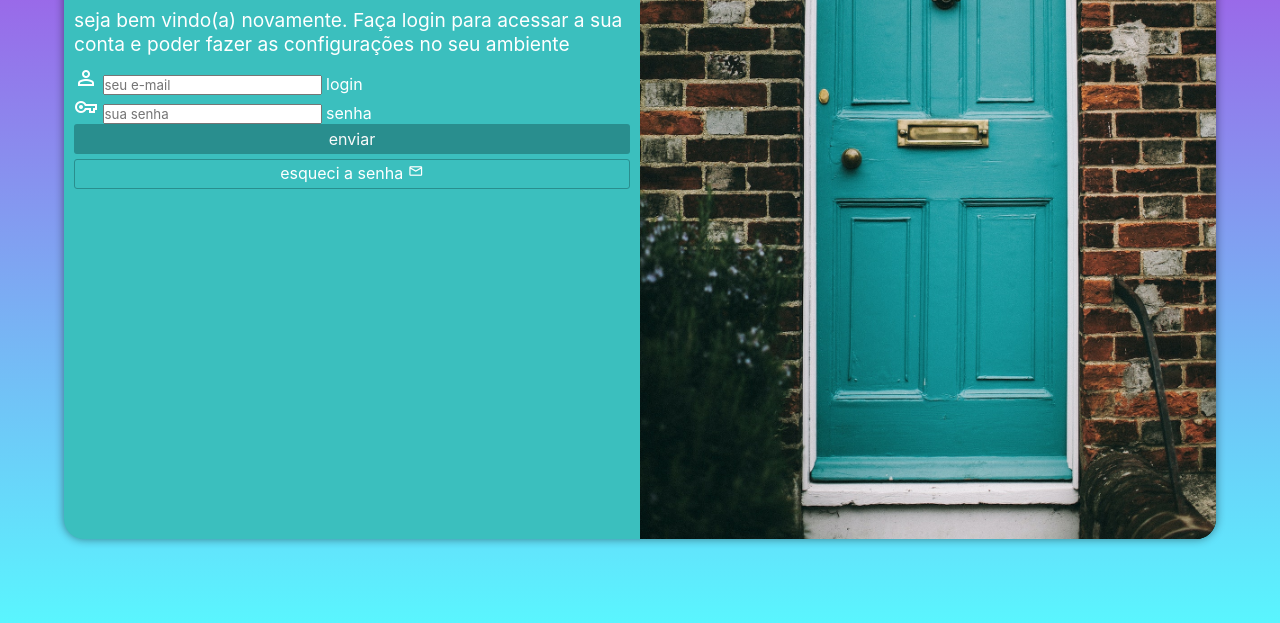
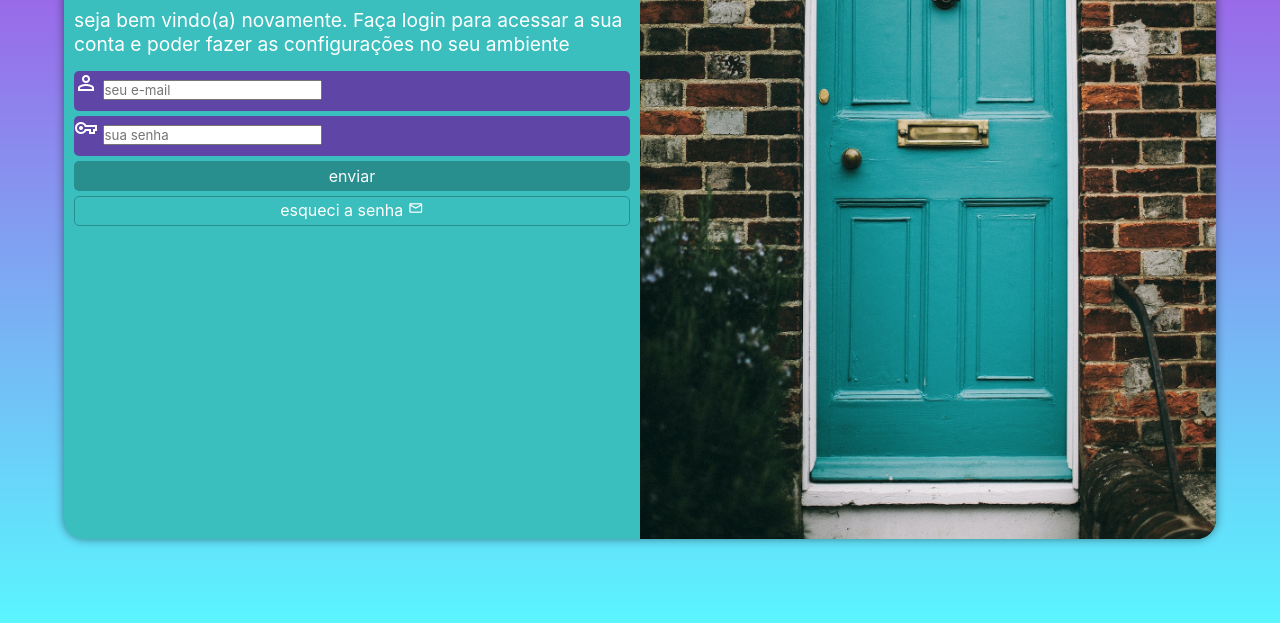
Before and after one commit to entony-katy/login, a plain HTML site: page index.html in a window 1280 px wide. Shown: the part 161-784 px from the top of the page. Drawn offline with nearby package versions, Linux system fonts and the light colour scheme.

Commit message:
organizando a area de dados

```diff
--- a/index.html
+++ b/index.html
@@ -39,7 +39,7 @@
       <div class="campo">
         <span class="material-symbols-outlined" onclick="clickMenu()">vpn_key</span>
 
-        <input type="password" name="senha" id="isenha" required placeholder="sua senha" minlength="5"  autocomplete="current-password">
+        <input type="password" name="senha" id="isenha" required placeholder="sua senha" maxlength="20"  minlength="5"  autocomplete="current-password">
         <label for="isenha">senha</label>
       </div>
 
--- a/style.css
+++ b/style.css
@@ -62,6 +62,19 @@ main > section > div#login > p {
   padding-bottom: 10px;
 }
 
+form > div.campo {
+  background-color: #5F45A6;
+  display: block;
+  height: 40px;
+  margin:5px 0px;
+  border-radius: 5px;
+  width: 100%;
+}
+
+div.campo > label {
+  display: none;
+}
+
 form > input[type=submit] {
   display:block;
   font-size: 1em;
@@ -71,7 +84,7 @@ form > input[type=submit] {
   background-color: #298E8E;
   color: #FAFAFA;
   border:none;
-  border-radius: 3px;
+  border-radius: 5px;
 }
 
 form > input[type=submit]:active {
@@ -89,7 +102,7 @@ form > a.botao {
   text-decoration: none;
   color: white;
   border: 1px solid #298E8E;
-  border-radius: 3px;
+  border-radius: 5px;
 
 }
 
```
